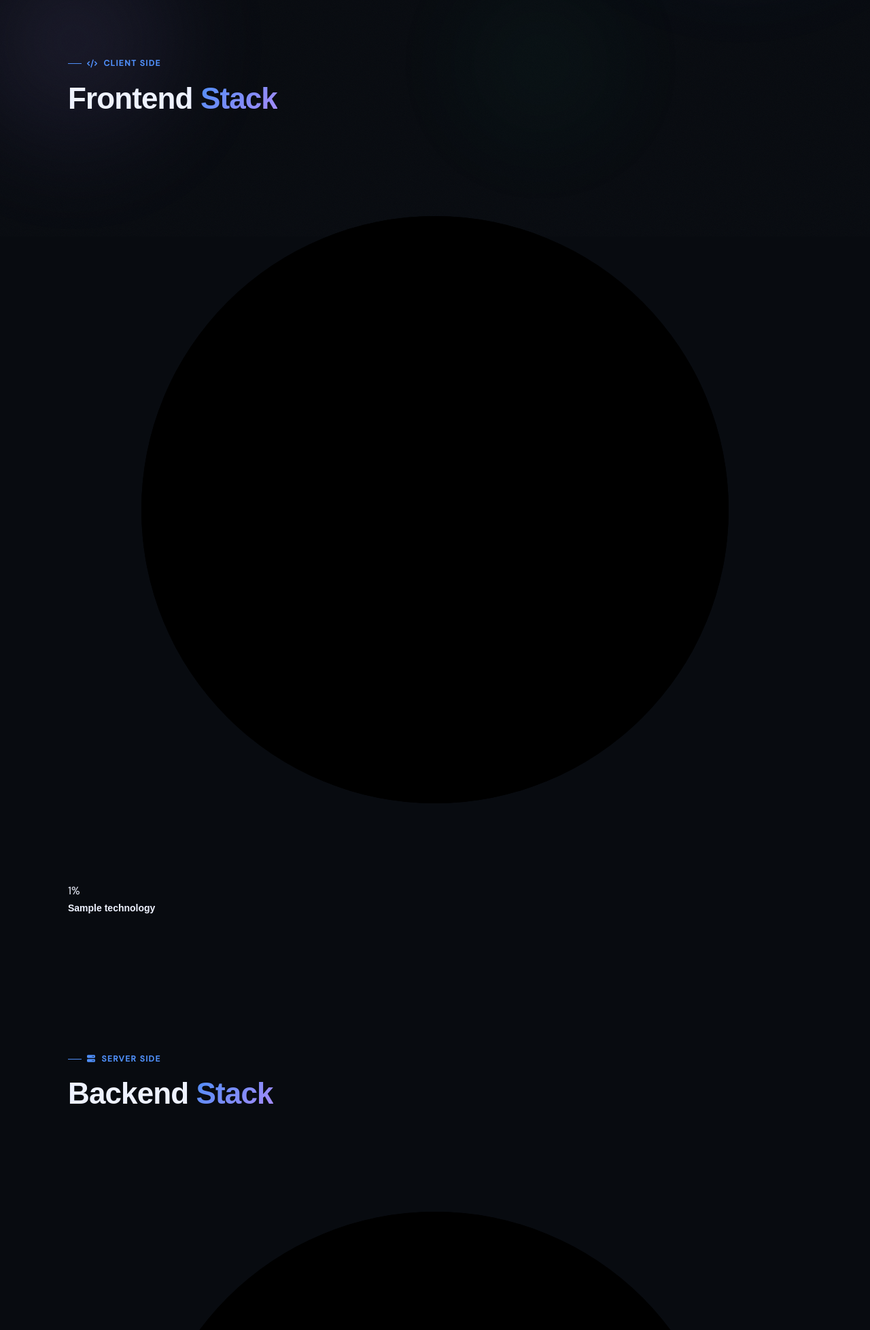
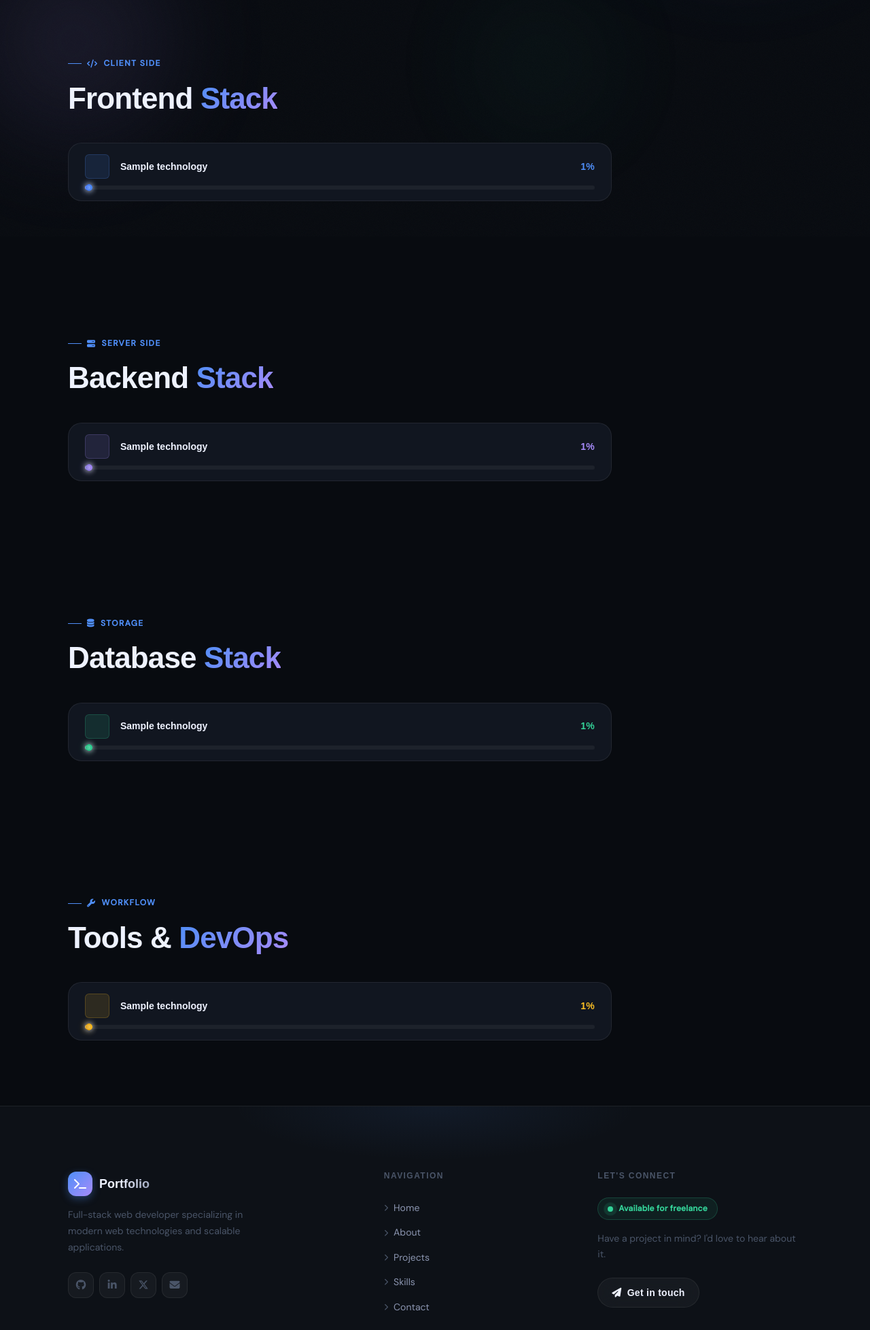
Before and after one commit to Nandrianina-Building/Portfolio_Dynamique, a Django app: template portfolio/templates/portfolio/skills.html in a window 1280 px wide. Shown: the part 452-2409 px from the top of the page at 68% size. Run offline with Django 5.2, Linux system fonts and the light colour scheme; the template is opened without the code that fills it: values that come from a table or form of the project are taken from there, others are empty; tables that the repository leaves empty hold one stand-in row (values such as "Sample post").

Commit message:
Update skills.html

```diff
--- a/portfolio/templates/portfolio/skills.html
+++ b/portfolio/templates/portfolio/skills.html
@@ -29,26 +29,21 @@
       <span class="section-label"><i class="fa-solid fa-code"></i> Client side</span>
       <h2 class="section-title">Frontend <span class="gradient-text">Stack</span></h2>
     </div>
-    <div class="skills-grid">
+    <div class="skills-list">
       {% for sf in frontend_tech %}
-      <article class="skill-card reveal" data-category="frontend">
-        <div class="skill-ring-wrap">
-          <svg class="skill-ring" viewBox="0 0 100 100" aria-hidden="true">
-            <circle class="ring-track" cx="50" cy="50" r="40"/>
-            <circle class="ring-fill ring-fill--frontend" cx="50" cy="50" r="40"
-              data-level="{{ sf.level }}"
-              stroke-dasharray="251.2"
-              stroke-dashoffset="251.2"/>
-          </svg>
-          <div class="skill-ring-inner">
+      <div class="skill-row reveal">
+        <div class="skill-meta">
+          <div class="skill-icon-wrap skill-icon--frontend">
             <i class="{{ sf.icon_class }}"></i>
-            <span class="skill-ring-pct">{{ sf.level }}%</span>
           </div>
+          <span class="skill-name">{{ sf.name }}</span>
+          <span class="skill-pct skill-pct--frontend">{{ sf.level }}%</span>
         </div>
-        <div class="skill-label">
-          <span class="skill-name">{{ sf.name }}</span>
+        <div class="skill-track" role="progressbar" aria-valuenow="{{ sf.level }}" aria-valuemin="0" aria-valuemax="100" aria-label="{{ sf.name }}">
+          <div class="skill-fill skill-fill--frontend" data-level="{{ sf.level }}"></div>
+          <div class="skill-glow skill-glow--frontend" data-level="{{ sf.level }}"></div>
         </div>
-      </article>
+      </div>
       {% endfor %}
     </div>
   </div>
@@ -61,90 +56,75 @@
       <span class="section-label"><i class="fa-solid fa-server"></i> Server side</span>
       <h2 class="section-title">Backend <span class="gradient-text">Stack</span></h2>
     </div>
-    <div class="skills-grid">
+    <div class="skills-list">
       {% for sb in backend_tech %}
-      <article class="skill-card reveal" data-category="backend">
-        <div class="skill-ring-wrap">
-          <svg class="skill-ring" viewBox="0 0 100 100" aria-hidden="true">
-            <circle class="ring-track" cx="50" cy="50" r="40"/>
-            <circle class="ring-fill ring-fill--backend" cx="50" cy="50" r="40"
-              data-level="{{ sb.level }}"
-              stroke-dasharray="251.2"
-              stroke-dashoffset="251.2"/>
-          </svg>
-          <div class="skill-ring-inner">
+      <div class="skill-row reveal">
+        <div class="skill-meta">
+          <div class="skill-icon-wrap skill-icon--backend">
             <i class="{{ sb.icon_class }}"></i>
-            <span class="skill-ring-pct">{{ sb.level }}%</span>
           </div>
+          <span class="skill-name">{{ sb.name }}</span>
+          <span class="skill-pct skill-pct--backend">{{ sb.level }}%</span>
         </div>
-        <div class="skill-label">
-          <span class="skill-name">{{ sb.name }}</span>
+        <div class="skill-track" role="progressbar" aria-valuenow="{{ sb.level }}" aria-valuemin="0" aria-valuemax="100" aria-label="{{ sb.name }}">
+          <div class="skill-fill skill-fill--backend" data-level="{{ sb.level }}"></div>
+          <div class="skill-glow skill-glow--backend" data-level="{{ sb.level }}"></div>
         </div>
-      </article>
+      </div>
       {% endfor %}
     </div>
   </div>
 </section>
 
-<!-- ══ DATABASE ═══════════════════════════════════════════════ -->
+<!-- ══ DATABASE ══════════════════════════════════════════════ -->
 <section class="skills-section section" id="database">
   <div class="container">
     <div class="section-header reveal">
       <span class="section-label"><i class="fa-solid fa-database"></i> Storage</span>
       <h2 class="section-title">Database <span class="gradient-text">Stack</span></h2>
     </div>
-    <div class="skills-grid">
+    <div class="skills-list">
       {% for sd in database_tech %}
-      <article class="skill-card reveal" data-category="db">
-        <div class="skill-ring-wrap">
-          <svg class="skill-ring" viewBox="0 0 100 100" aria-hidden="true">
-            <circle class="ring-track" cx="50" cy="50" r="40"/>
-            <circle class="ring-fill ring-fill--db" cx="50" cy="50" r="40"
-              data-level="{{ sd.level }}"
-              stroke-dasharray="251.2"
-              stroke-dashoffset="251.2"/>
-          </svg>
-          <div class="skill-ring-inner">
+      <div class="skill-row reveal">
+        <div class="skill-meta">
+          <div class="skill-icon-wrap skill-icon--db">
             <i class="{{ sd.icon_class }}"></i>
-            <span class="skill-ring-pct">{{ sd.level }}%</span>
           </div>
+          <span class="skill-name">{{ sd.name }}</span>
+          <span class="skill-pct skill-pct--db">{{ sd.level }}%</span>
         </div>
-        <div class="skill-label">
-          <span class="skill-name">{{ sd.name }}</span>
+        <div class="skill-track" role="progressbar" aria-valuenow="{{ sd.level }}" aria-valuemin="0" aria-valuemax="100" aria-label="{{ sd.name }}">
+          <div class="skill-fill skill-fill--db" data-level="{{ sd.level }}"></div>
+          <div class="skill-glow skill-glow--db" data-level="{{ sd.level }}"></div>
         </div>
-      </article>
+      </div>
       {% endfor %}
     </div>
   </div>
 </section>
 
-<!-- ══ TOOLS ══════════════════════════════════════════════════ -->
+<!-- ══ TOOLS ═════════════════════════════════════════════════ -->
 <section class="skills-section section" id="tools">
   <div class="container">
     <div class="section-header reveal">
       <span class="section-label"><i class="fa-solid fa-wrench"></i> Workflow</span>
       <h2 class="section-title">Tools &amp; <span class="gradient-text">DevOps</span></h2>
     </div>
-    <div class="skills-grid">
+    <div class="skills-list">
       {% for st in tool_tech %}
-      <article class="skill-card reveal" data-category="tool">
-        <div class="skill-ring-wrap">
-          <svg class="skill-ring" viewBox="0 0 100 100" aria-hidden="true">
-            <circle class="ring-track" cx="50" cy="50" r="40"/>
-            <circle class="ring-fill ring-fill--tool" cx="50" cy="50" r="40"
-              data-level="{{ st.level }}"
-              stroke-dasharray="251.2"
-              stroke-dashoffset="251.2"/>
-          </svg>
-          <div class="skill-ring-inner">
+      <div class="skill-row reveal">
+        <div class="skill-meta">
+          <div class="skill-icon-wrap skill-icon--tool">
             <i class="{{ st.icon_class }}"></i>
-            <span class="skill-ring-pct">{{ st.level }}%</span>
           </div>
+          <span class="skill-name">{{ st.name }}</span>
+          <span class="skill-pct skill-pct--tool">{{ st.level }}%</span>
         </div>
-        <div class="skill-label">
-          <span class="skill-name">{{ st.name }}</span>
+        <div class="skill-track" role="progressbar" aria-valuenow="{{ st.level }}" aria-valuemin="0" aria-valuemax="100" aria-label="{{ st.name }}">
+          <div class="skill-fill skill-fill--tool" data-level="{{ st.level }}"></div>
+          <div class="skill-glow skill-glow--tool" data-level="{{ st.level }}"></div>
         </div>
-      </article>
+      </div>
       {% endfor %}
     </div>
   </div>
```
